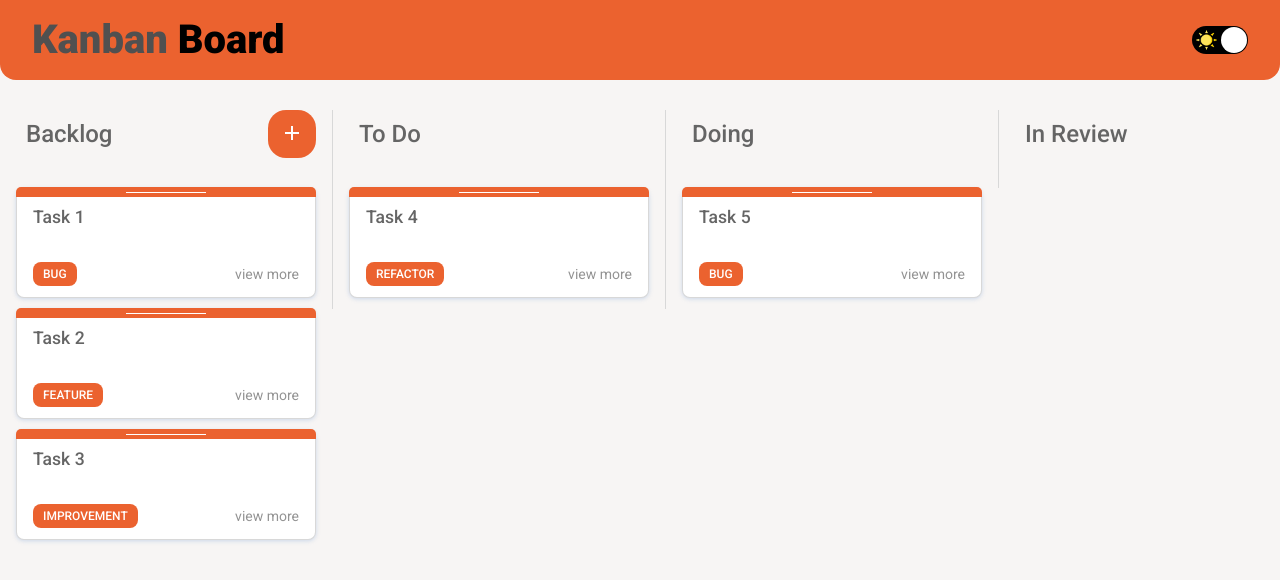
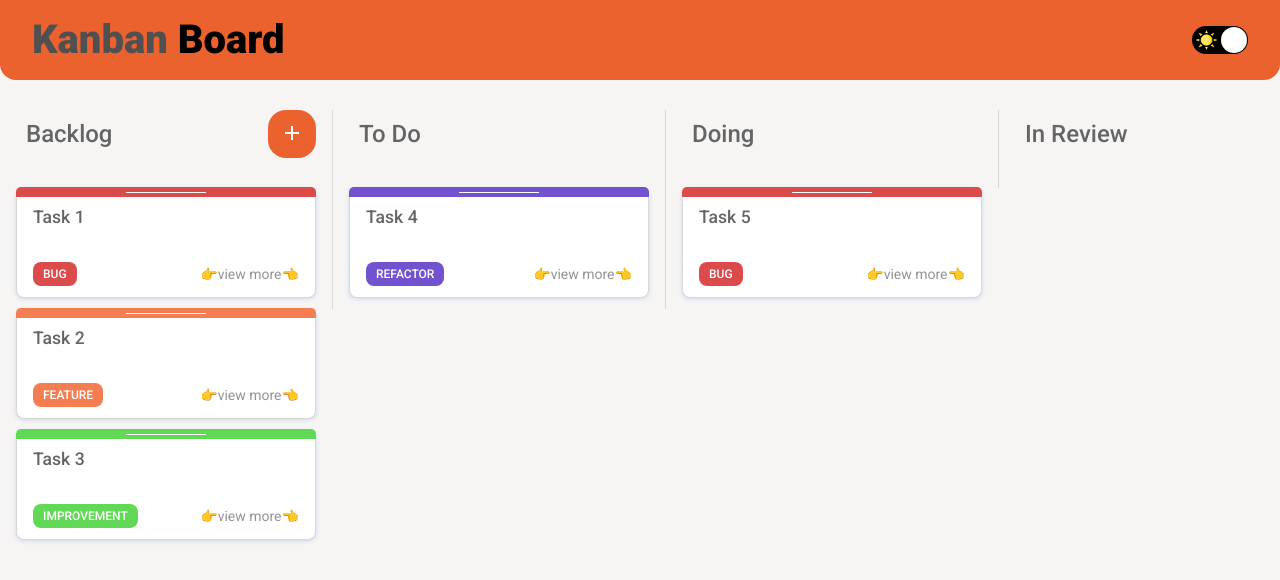
Before and after one commit to ponqueli/kanban-board, a React (Create React App) app: page / in a window 1280 px wide. Shown: the top 580 px of the page. Built offline with nearby package versions, Linux system fonts and the light colour scheme.

Commit message:
feat: view mode and card improviments

```diff
--- a/src/components/Card/index.jsx
+++ b/src/components/Card/index.jsx
@@ -1,4 +1,6 @@
-import { useContext, useState } from 'react';
+import { useContext, useEffect, useState } from 'react';
+import { useModal } from "../../hooks/useModal";
+import { getCategoryBackgroundColor } from "../../helpers/helpers";
 import { ThemeContext } from 'styled-components';
 import {
   Container,
@@ -8,9 +10,18 @@ import {
   Label,
 } from './styles';
 
-export default function Card({ title, category }) {
+export default function Card({ task }) {
+  const { title, category } = task;
   const theme = useContext(ThemeContext);
   const [color, setColor] = useState(theme.colors.primary);
+  const { toggleModalVisibility } = useModal();
+
+  useEffect(() => {
+    if (category) {
+      const categoryColor = getCategoryBackgroundColor(theme, category);
+      setColor(categoryColor);
+    }
+  }, [category])
 
   return (
     <Container>
@@ -22,7 +33,12 @@ export default function Card({ title, category }) {
         <CategoryCard color={color}>
           <p>{category}</p>
         </CategoryCard>
-        <p>view more</p>
+        <p
+          className="onHover"
+          onClick={() => toggleModalVisibility(task)}
+        >
+          👉view more👈
+        </p>
       </CardBottom>
     </Container>
   );
--- a/src/components/Card/styles.js
+++ b/src/components/Card/styles.js
@@ -67,6 +67,16 @@ export const CardBottom = styled.div`
   width: 100%;
   p {
     font-size: 0.875rem;
+    &.onHover{
+      transition: filter 0.2s;
+      transition: transform 0.2s;
+      border-bottom: transparent;
+
+      &:hover {
+        filter: brightness(0.9);
+        transform: scale(1.05);
+      }
+    }
     cursor: pointer;
   }
 `;
--- a/src/components/List/index.jsx
+++ b/src/components/List/index.jsx
@@ -25,8 +25,7 @@ export default function List({ title, tasks, creatable }) {
         {tasks.map(task =>
           <Card
             key={task.id}
-            title={task.title}
-            category={task.category}
+            task={task}
           />)}
       </ul>
     </Container>
--- a/src/components/TaskModal/index.jsx
+++ b/src/components/TaskModal/index.jsx
@@ -117,7 +117,7 @@ const TaskModal = ({ isOpen, toggleModalVisibility }) => {
       </button>
 
       <Container onSubmit={handleCreateNewTask}>
-        <h2> Nova tarefa</h2>
+        <h2>{selectedCard?.id?`Você está editando 🐱`: "Nova Tarefa"}</h2>
         <Input
           type="text"
           placeholder="Título"
```
